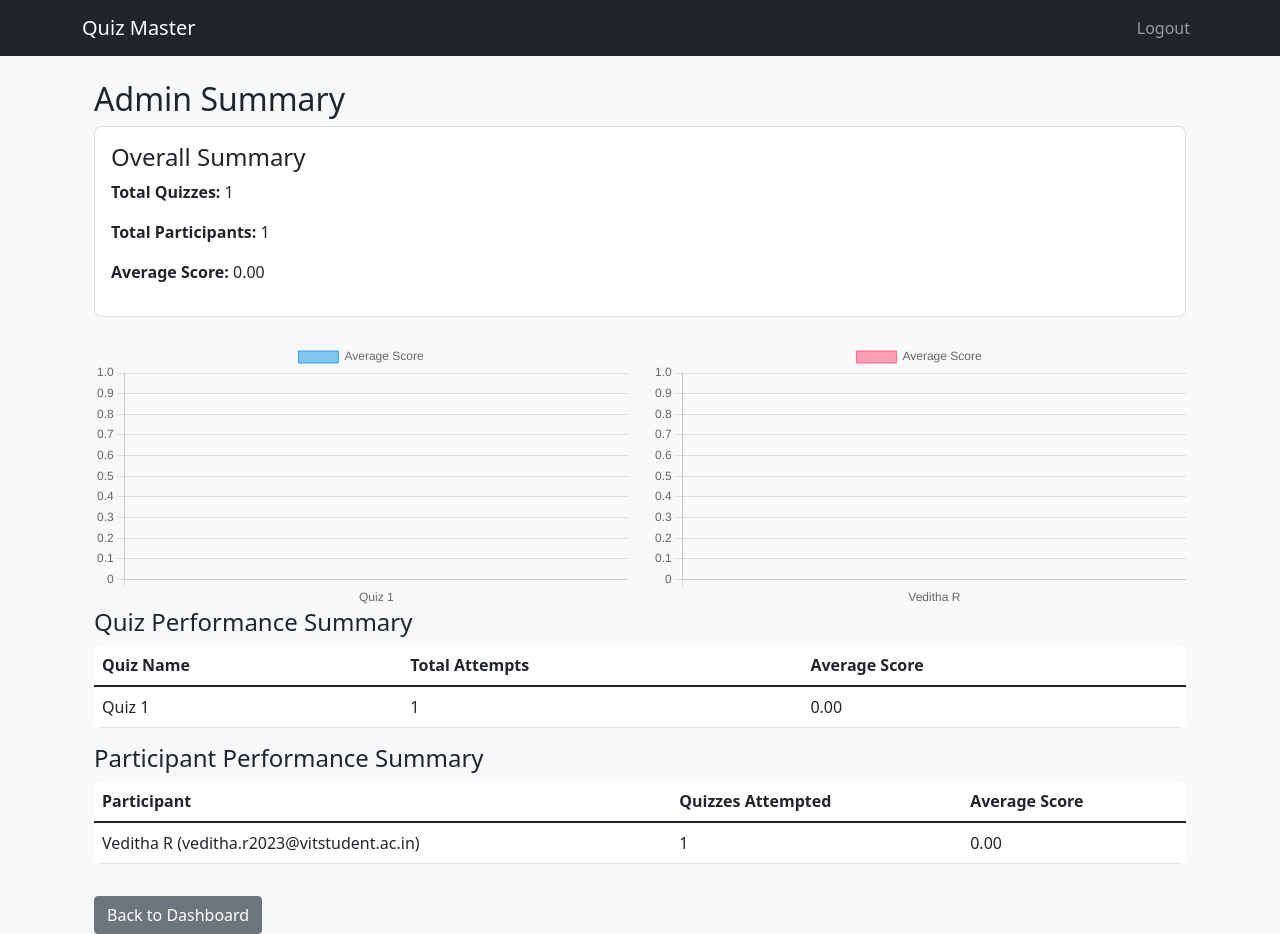
After one commit to 23f3004007/quiz-master-v1, a Flask app: page /admin/summary in a window 1280 px wide. The commit adds this page. Run offline with Flask 3, Linux system fonts and the light colour scheme; a user stored in the database is signed in.

Commit message:
Added summary charts for quiz statistics and user performance

```diff
--- a/app.py
+++ b/app.py
@@ -156,6 +156,86 @@ def admin_dashboard():
                          subjects=subjects,
                          chapters=chapters,
                          quizzes=quizzes)
+
+@app.route('/admin/summary')
+@admin_required
+def admin_summary():
+    quizzes = Quiz.query.all()
+    users = Users.query.all()
+    total_quizzes = len(quizzes)
+
+    total_participants = 0
+    overall_total_score = 0
+    overall_attempts = 0
+    quiz_summaries = []
+    user_summaries = []
+    quiz_labels = []
+    quiz_avg_scores = []
+    user_labels = []
+    user_avg_scores = []
+    for quiz in quizzes:
+        attempts = Scores.query.filter_by(quiz_id=quiz.quiz_id).count()
+        total_score = db.session.query(db.func.sum(Scores.total_scored)).filter(Scores.quiz_id == quiz.quiz_id).scalar() or 0
+        avg_score = total_score / attempts if attempts > 0 else 0
+
+        quiz_summaries.append({
+            "name": quiz.name,
+            "attempts": attempts,
+            "avg_score": avg_score
+        })
+        quiz_labels.append(quiz.name)
+        quiz_avg_scores.append(avg_score)
+
+    for user in users:
+        user_attempts = Scores.query.filter_by(user_id=user.user_id).count()
+        user_total_score = db.session.query(db.func.sum(Scores.total_scored)).filter(Scores.user_id == user.user_id).scalar() or 0
+        user_avg_score = user_total_score / user_attempts if user_attempts > 0 else 0
+
+        if user_attempts > 0:
+            total_participants += 1
+            overall_total_score += user_total_score
+            overall_attempts += user_attempts
+
+            user_summaries.append({
+                "fullname": user.fullname,
+                "email": user.email,
+                "total_attempts": user_attempts,
+                "avg_score": user_avg_score
+            })
+
+
+            user_labels.append(user.fullname)
+            user_avg_scores.append(user_avg_score)
+
+    overall_avg_score = overall_total_score / overall_attempts if overall_attempts > 0 else 0
+
+    return render_template('admin_summary.html',
+        total_quizzes=total_quizzes,
+        total_participants=total_participants,
+        overall_avg_score=overall_avg_score,
+        quiz_summaries=quiz_summaries,
+        user_summaries=user_summaries,
+        quiz_labels=quiz_labels,
+        quiz_avg_scores=quiz_avg_scores,
+        user_labels=user_labels,
+        user_avg_scores=user_avg_scores
+    )
+
+
+
+
+@app.route('/admin/manage_subjects')
+@admin_required
+def manage_subjects():
+    subjects = Subject.query.all()
+    return render_template('manage_subjects.html', subjects=subjects)
+
+@app.route('/admin/manage_quizzes')
+@admin_required
+def manage_quizzes():
+    quizzes = Quiz.query.all()
+    return render_template('manage_quizzes.html', quizzes=quizzes)
+
 # SUBJECT ROUTES
 @app.route('/admin/subject/create', methods=['GET', 'POST'])
 @admin_required
@@ -237,7 +317,7 @@ def delete_chapter(chapter_id):
     return redirect(url_for('subject_page', subject_id=subject_id))
 
 
-#quiz
+#quiz routes
 @app.route('/admin/quiz/create', methods=['GET', 'POST'])
 @admin_required
 def create_quiz():
@@ -304,7 +384,7 @@ def delete_quiz(quiz_id):
     flash('Quiz deleted successfully!', 'success')
     return redirect(url_for('admin_dashboard'))
 
-#question
+#question routes
 @app.route('/admin/question/create/<int:quiz_id>', methods=['GET', 'POST'])
 @admin_required
 def create_question(quiz_id):
@@ -436,18 +516,23 @@ def quiz_page(quiz_id):
     return render_template('quiz_page.html', quiz=quiz,user=user)
 
 
-#user
+#user routes
 @app.route('/user/dashboard')
 @login_required
 def user_dashboard():
     user = Users.query.get(session['user_id'])
     subjects = Subject.query.all()
     quizzes = Quiz.query.filter(Quiz.date_of_quiz >= datetime.now()).order_by(Quiz.date_of_quiz).all()
+    scores = Scores.query.filter_by(user_id=user.user_id).all()
+    quiz_names = [s.quiz.name for s in scores]
+    quiz_scores = [s.total_scored for s in scores]
     return render_template(
         'user_dashboard.html',
         user=user,
         subjects=subjects,
-        quizzes=quizzes
+        quizzes=quizzes,
+        quiz_names=quiz_names,
+        quiz_scores=quiz_scores
     )
 
 
--- /dev/null
+++ b/templates/admin_summary.html
@@ -0,0 +1,109 @@
+{% extends "base.html" %}
+
+{% block content %}
+<div class="container mt-4">
+    <h2>Admin Summary</h2>
+
+    <div class="card mb-4">
+        <div class="card-body">
+            <h4>Overall Summary</h4>
+            <p><strong>Total Quizzes:</strong> {{ total_quizzes }}</p>
+            <p><strong>Total Participants:</strong> {{ total_participants }}</p>
+            <p><strong>Average Score:</strong> {{ "%.2f"|format(overall_avg_score) }}</p>
+        </div>
+    </div>
+    <div class="row">
+        <div class="col-md-6">
+            <canvas id="quizPerformanceChart"></canvas>
+        </div>
+        <div class="col-md-6">
+            <canvas id="userPerformanceChart"></canvas>
+        </div>
+    </div>
+    <h4>Quiz Performance Summary</h4>
+    <table class="table">
+        <thead>
+            <tr>
+                <th>Quiz Name</th>
+                <th>Total Attempts</th>
+                <th>Average Score</th>
+            </tr>
+        </thead>
+        <tbody>
+            {% for quiz in quiz_summaries %}
+            <tr>
+                <td>{{ quiz.name }}</td>
+                <td>{{ quiz.attempts }}</td>
+                <td>{{ "%.2f"|format(quiz.avg_score) }}</td>
+            </tr>
+            {% endfor %}
+        </tbody>
+    </table>
+
+    <h4>Participant Performance Summary</h4>
+    <table class="table">
+        <thead>
+            <tr>
+                <th>Participant</th>
+                <th>Quizzes Attempted</th>
+                <th>Average Score</th>
+            </tr>
+        </thead>
+        <tbody>
+            {% for user in user_summaries %}
+            <tr>
+                <td>{{ user.fullname }} ({{ user.email }})</td>
+                <td>{{ user.total_attempts }}</td>
+                <td>{{ "%.2f"|format(user.avg_score) }}</td>
+            </tr>
+            {% endfor %}
+        </tbody>
+    </table>
+    <a href="{{ url_for('admin_dashboard') }}" class="btn btn-secondary mt-3">Back to Dashboard</a>
+</div>
+<script src="https://cdn.jsdelivr.net/npm/chart.js"></script>
+<script>
+    var quizChartCtx = document.getElementById('quizPerformanceChart').getContext('2d');
+    var quizPerformanceChart = new Chart(quizChartCtx, {
+        type: 'bar',
+        data: {
+            labels: {{ quiz_labels | tojson }},
+            datasets: [{
+                label: 'Average Score',
+                data: {{ quiz_avg_scores | tojson }},
+                backgroundColor: 'rgba(54, 162, 235, 0.6)',
+                borderColor: 'rgba(54, 162, 235, 1)',
+                borderWidth: 1
+            }]
+        },
+        options: {
+            responsive: true,
+            scales: {
+                y: { beginAtZero: true }
+            }
+        }
+    });
+
+
+    var userChartCtx = document.getElementById('userPerformanceChart').getContext('2d');
+    var userPerformanceChart = new Chart(userChartCtx, {
+        type: 'bar',
+        data: {
+            labels: {{ user_labels | tojson }},
+            datasets: [{
+                label: 'Average Score',
+                data: {{ user_avg_scores | tojson }},
+                backgroundColor: 'rgba(255, 99, 132, 0.6)',
+                borderColor: 'rgba(255, 99, 132, 1)',
+                borderWidth: 1
+            }]
+        },
+        options: {
+            responsive: true,
+            scales: {
+                y: { beginAtZero: true }
+            }
+        }
+    });
+</script>
+{% endblock %}
--- a/templates/available_quizzes.html
+++ b/templates/available_quizzes.html
@@ -15,7 +15,7 @@
                 <li>
                     <strong>{{ quiz.chapter.name }}</strong> -
                     {{ quiz.date_of_quiz.strftime('%Y-%m-%d %H:%M') }}
-                    <a href="{{ url_for('attempt_quiz', quiz_id=quiz.quiz_id) }}" class="btn btn-primary btn-sm">Attempt</a>
+                    <a href="{{ url_for('quiz_page', quiz_id=quiz.quiz_id) }}" class="btn btn-primary btn-sm">Go to Quiz</a>
                 </li>
                 {% endfor %}
             </ul>
--- a/templates/base.html
+++ b/templates/base.html
@@ -6,6 +6,7 @@
     <title>Quiz Master</title>
     <link href="https://cdn.jsdelivr.net/npm/bootstrap@5.1.3/dist/css/bootstrap.min.css" rel="stylesheet">
     <link rel="stylesheet" href="{{ url_for('static', filename='styles.css') }}">
+    <script src="https://cdn.jsdelivr.net/npm/chart.js"></script>
 </head>
 <body class="bg-light">
 <nav class="navbar navbar-expand-lg navbar-dark bg-dark">
```
Also changed, not shown: templates/admin_dashboard.html (+4 -4 lines), templates/manage_quizzes.html (added, +37 -0 lines), templates/manage_subjects.html (added, +33 -0 lines), templates/user_dashboard.html (+28 -0 lines).
